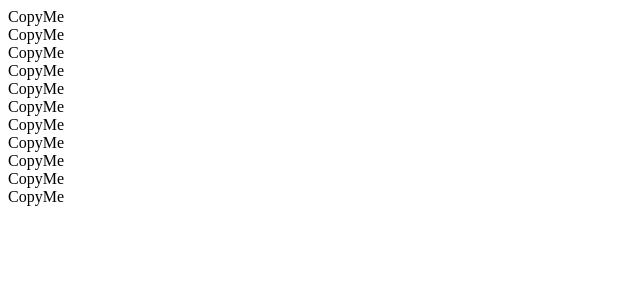
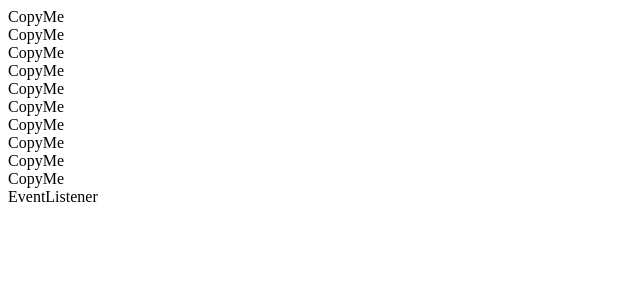
Before and after one commit to ADEL2006/typescript, a React (Create React App) app in the folder 2024-04-02/: page / in a window 1280 px wide. Shown: the top 300 px of the page, without its empty margins (0-640 px from the left). Built offline with nearby package versions, Linux system fonts and the light colour scheme.

Commit message:
Update EventListener.tsx

```diff
--- a/2024-04-02/src/pages/EventListener.tsx
+++ b/2024-04-02/src/pages/EventListener.tsx
@@ -1,3 +1,13 @@
-export default function CopyMe() {
-    return <div>CopyMe</div>
+document.getElementById('root')?.addEventListener('click', (e: Event) => {
+    const { isTrusted, target, bubbles } = e;
+    console.log('mouse click occurs.', isTrusted, target, bubbles);
+})
+
+document.getElementById('root')?.addEventListener('click', (e: Event) => {
+    const { isTrusted, target, bubbles } = e;
+    console.log('mouse click also occurs.', isTrusted, target, bubbles);
+})
+
+export default function EventListener() {
+    return <div>EventListener</div>
 }
```
